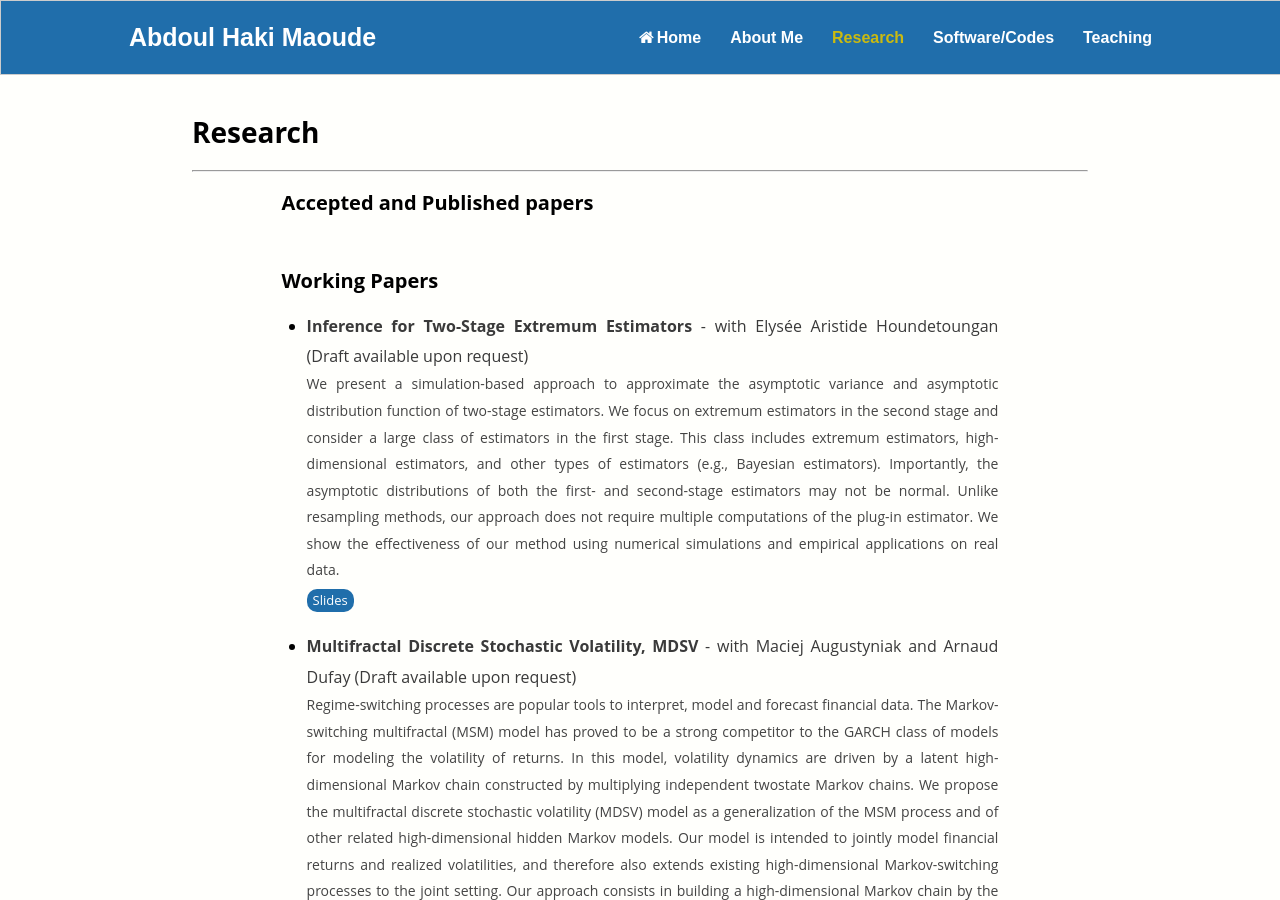
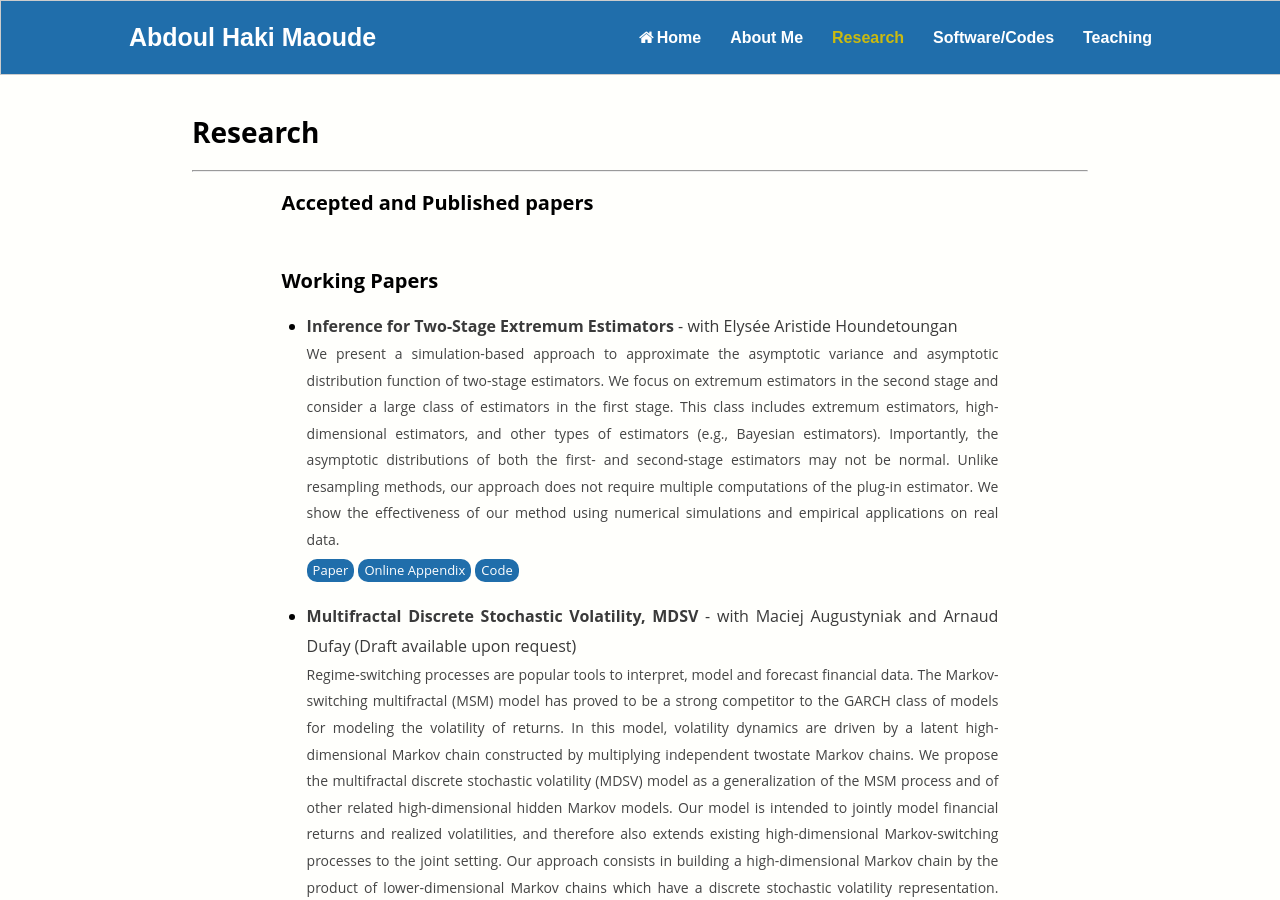
Before and after one commit to abdoulmaoude/abdoulmaoude.github.io, a Jekyll site: the page built from research/index.html, in a window 1280 px wide and 900 px high. Built offline with Jekyll 4.4.1, drawn with Linux system fonts in a browser that asks for light colours.

Commit message:
Update index.html

```diff
--- a/research/index.html
+++ b/research/index.html
@@ -18,9 +18,11 @@ $(document).ready(function() {
   	<br/>
 	<h2>Working Papers</h2>
 	<ul>
-    <li><p class="nomarginafter"><b> Inference for Two-Stage Extremum Estimators</b> - with Elysée Aristide Houndetoungan (Draft available upon request)</p>
+    <li><p class="nomarginafter"><b> Inference for Two-Stage Extremum Estimators</b> - with Elysée Aristide Houndetoungan</p>
       <p class="nomarginafter nomarginbefore descriptif"> We present a simulation-based approach to approximate the asymptotic variance and asymptotic distribution function of two-stage estimators. We focus on extremum estimators in the second stage and consider a large class of estimators in the first stage. This class includes extremum estimators, high-dimensional estimators, and other types of estimators (e.g., Bayesian estimators). Importantly, the asymptotic distributions of both the first- and second-stage estimators may not be normal. Unlike resampling methods, our approach does not require multiple computations of the plug-in estimator. We show the effectiveness of our method using numerical simulations and empirical applications on real data.</p>
-      <a type="button" class="button"  href="/files/Papers/2SAsymptotic_slides.pdf" target="_blank">Slides</a>
+      <a type="button" class="button" href="/files/Papers/2SAsymptotic_paper.pdf" target="_blank">Paper</a>
+        <a type="button" class="button" href="/files/Papers/2SAsymptotic_OA.pdf" target="_blank">Online Appendix</a>
+        <a type="button" class="button" href="https://github.com/ahoundetoungan/InferenceTSE" target="_blank">Code</a>
     </li>
     <li>
       <p class="nomarginafter"><b> Multifractal Discrete Stochastic Volatility, MDSV </b> - with Maciej Augustyniak and Arnaud Dufay (Draft available upon request)</b></p>
```
